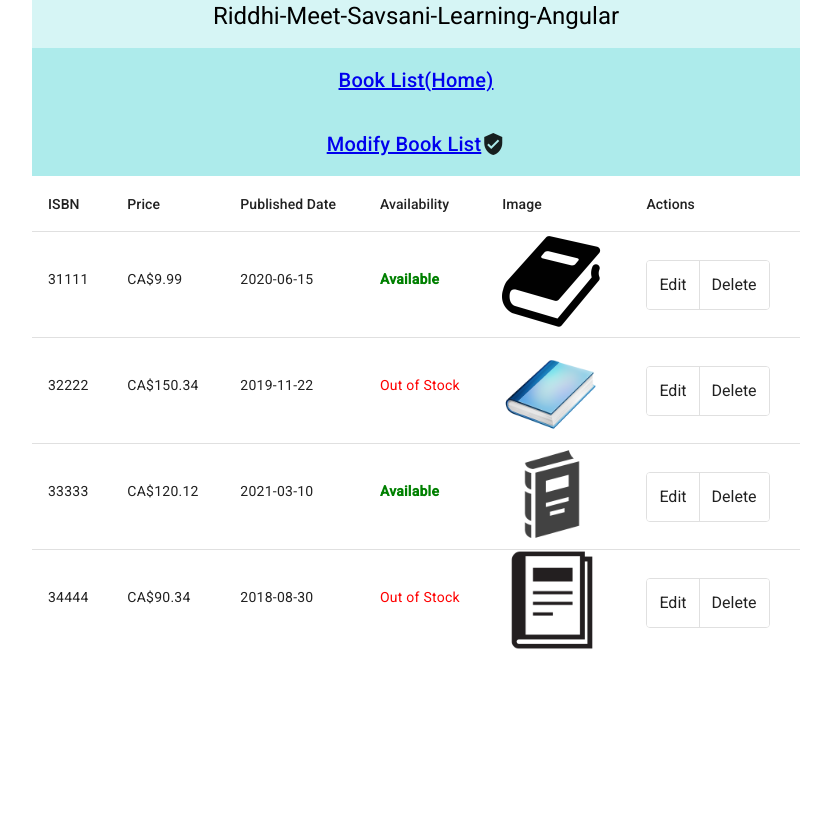
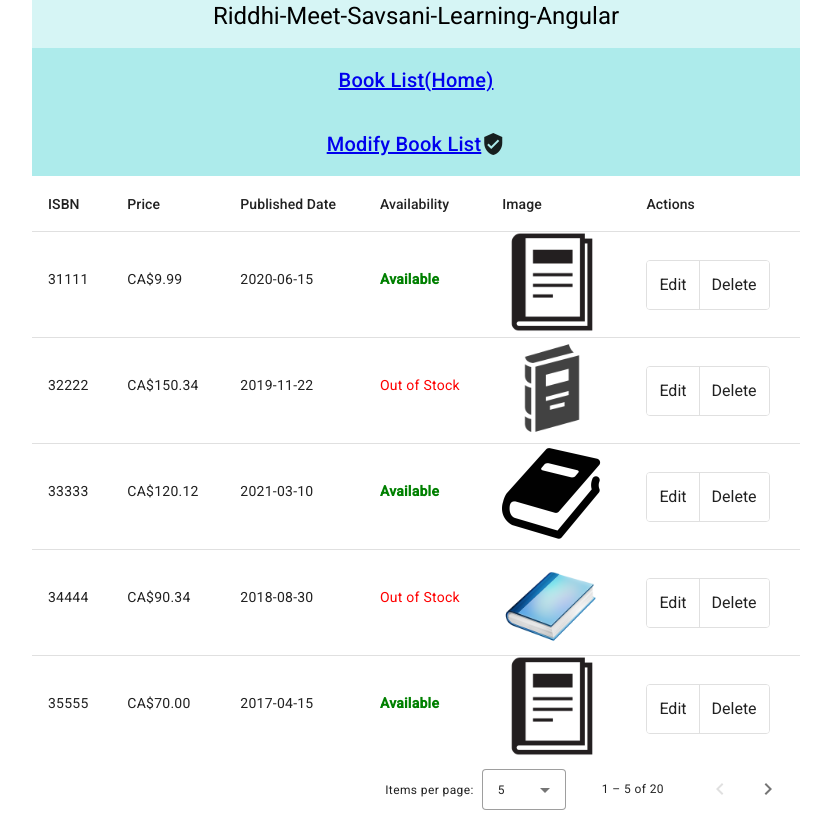
Before and after one commit to RiddhiMeetSavsani/Riddhi_Meet_Savsani_Learning_Angular, an Angular app: page /books in a window 1280 px wide. Shown: the whole page, without its empty margins (224-1055 px from the left). Built offline with nearby package versions, Linux system fonts and the light colour scheme.

Commit message:
paginator implemented in book-list component

```diff
--- a/src/app/book-list/book-list.component.html
+++ b/src/app/book-list/book-list.component.html
@@ -1,5 +1,5 @@
 <div style="overflow-x: auto;">
-  <table mat-table [dataSource]="bookList" class="mat-elevation-z8 custom-table">
+  <table mat-table [dataSource]="dataSource" class="mat-elevation-z8 custom-table">
 
     <!-- ISBN Column -->
     <ng-container matColumnDef="isbn">
@@ -79,3 +79,8 @@
     <tr mat-row *matRowDef="let row; columns: ['isbn', 'price', 'publishedDate', 'availability', 'image', 'actions'];"></tr>
   </table>
 </div>
+<mat-paginator [length]="100"
+               [pageSize]="5"
+               [pageSizeOptions]="[5, 10, 25, 100]"
+               aria-label="Select page">
+</mat-paginator>
--- a/src/app/book-list/book-list.component.ts
+++ b/src/app/book-list/book-list.component.ts
@@ -9,19 +9,23 @@ import {AvailabilityStylePipe} from "../pipes/availability-style.pipe";
 import {HoverHighlightDirective} from "../directives/hover-highlight.directive";
 import {TooltipDirective} from "../directives/tooltip.directive";
 import {MatTable, MatTableModule} from "@angular/material/table";
-import {MatButtonToggle, MatButtonToggleGroup} from "@angular/material/button-toggle";
-
+import {MatButtonToggle, MatButtonToggleGroup, MatButtonToggleModule} from "@angular/material/button-toggle";
+import { MatPaginatorModule} from "@angular/material/paginator";
+import { MatTableDataSource } from '@angular/material/table';
+import { MatPaginator } from '@angular/material/paginator';
+import { ViewChild, AfterViewInit } from '@angular/core';
 @Component({
   selector: 'app-book-list',
   standalone: true,
-  imports: [CommonModule, BookListItemComponent, NgOptimizedImage, RouterLink, BookDescriptionPipe, AvailabilityStylePipe, HoverHighlightDirective, TooltipDirective, MatTableModule, MatButtonToggleGroup, MatButtonToggle], // Import the child component
+  imports: [CommonModule, BookListItemComponent, NgOptimizedImage, RouterLink, BookDescriptionPipe, AvailabilityStylePipe, HoverHighlightDirective, TooltipDirective, MatTableModule, MatButtonToggleGroup, MatButtonToggleModule, MatPaginatorModule],
   templateUrl:'./book-list.component.html',
   styleUrls: ['./book-list.component.css'], // Correct the styleUrls property name
   encapsulation: ViewEncapsulation.None
 })
 export class BookListComponent {
   bookList:Book[]=[];
-
+  dataSource = new MatTableDataSource<Book>();
+  @ViewChild(MatPaginator) paginator!: MatPaginator;
 
   constructor (private bookService: BookService, private router: Router){
     //this constructor is primarily used for dependency injection
@@ -41,10 +45,13 @@ export class BookListComponent {
   ngOnInit() {
     this.refreshBookList(); // Call this method on initialization
   }
+  ngAfterViewInit() {
+    this.dataSource.paginator = this.paginator;
+  }
 
   refreshBookList(): void {
     this.bookService.getBooksObservable().subscribe({
-      next: (data: Book[]) => this.bookList = data,
+      next: (data: Book[]) => {this.bookList = data; this.dataSource.data = data;},
       error: err => console.error("Error fetching Book", err),
       complete: () => console.log("Book data fetch complete!")
     });
@@ -65,8 +72,8 @@ export class BookListComponent {
 
   onDelete(isbn: number):void{
     this.bookService.deleteBook(isbn);
-    this.bookList = this.bookList.filter(book=> book.isbn!==isbn);
-    this.router.navigate(['/books']);
+    this.dataSource.data = this.dataSource.data.filter(book=> book.isbn!==isbn);
+    //this.router.navigate(['/books']);
   }
 
 
--- a/src/app/data/mock-book-data.ts
+++ b/src/app/data/mock-book-data.ts
@@ -1,7 +1,6 @@
-import {Book} from "../models/book";
+import { Book } from "../models/book";
 
-
-export const bookList3:Book[]=[
+export const bookList3: Book[] = [
   {
     title: 'Dune',
     author: "Frank Herbert",
@@ -10,43 +9,216 @@ export const bookList3:Book[]=[
     isbn: 31111,
     price: 9.99,
     availability: true,
-    imageUrl:"../assets/pngimg1.png",
-    publishedDate : new Date(2020, 5, 15)
+    imageUrl: "./assets/pngimg4.png",
+    publishedDate: new Date(2020, 5, 15),
   },
-
   {
     title: '1984',
     author: "George Orwell",
     genre: "Dystopia",
     publishedYear: 2019,
     isbn: 32222,
-    price: 150.3443,
+    price: 150.34,
     availability: false,
-    imageUrl:"../assets/pngimg2.png",
-    publishedDate:new Date(2019, 10, 22)
+    imageUrl: "./assets/pngimg3.png",
+    publishedDate: new Date(2019, 10, 22),
   },
-
   {
     title: 'It',
     author: "Stephen King",
     genre: "Horror",
     publishedYear: 2021,
     isbn: 33333,
-    price: 120.1234,
+    price: 120.12,
     availability: true,
-    imageUrl:"../assets/pngimg3.png",
-    publishedDate: new Date(2021, 2, 10)
+    imageUrl: "./assets/pngimg1.png",
+    publishedDate: new Date(2021, 2, 10),
   },
-
   {
     title: 'Emma',
     author: "Jane Austen",
     genre: "Romance",
     publishedYear: 2018,
     isbn: 34444,
-    price: 90.34343,
+    price: 90.34,
     availability: false,
-    imageUrl:"../assets/pngimg4.png",
-    publishedDate: new Date(2018, 7, 30)
+    imageUrl: "./assets/pngimg2.png",
+    publishedDate: new Date(2018, 7, 30),
+  },
+  {
+    title: 'The Great Gatsby',
+    author: "F. Scott Fitzgerald",
+    genre: "Classic",
+    publishedYear: 2017,
+    isbn: 35555,
+    price: 70.00,
+    availability: true,
+    imageUrl: "./assets/pngimg4.png",
+    publishedDate: new Date(2017, 3, 15),
+  },
+  {
+    title: 'To Kill a Mockingbird',
+    author: "Harper Lee",
+    genre: "Fiction",
+    publishedYear: 2021,
+    isbn: 36666,
+    price: 85.50,
+    availability: true,
+    imageUrl: "./assets/pngimg3.png",
+    publishedDate: new Date(2021, 6, 20),
+  },
+  {
+    title: 'Brave New World',
+    author: "Aldous Huxley",
+    genre: "Sci-Fi",
+    publishedYear: 2020,
+    isbn: 37777,
+    price: 95.75,
+    availability: false,
+    imageUrl: "./assets/pngimg3.png",
+    publishedDate: new Date(2020, 8, 5),
+  },
+  {
+    title: 'The Catcher in the Rye',
+    author: "J.D. Salinger",
+    genre: "Classic",
+    publishedYear: 2018,
+    isbn: 38888,
+    price: 60.20,
+    availability: true,
+    imageUrl: "./assets/pngimg2.png",
+    publishedDate: new Date(2018, 2, 28),
+  },
+  {
+    title: 'Moby Dick',
+    author: "Herman Melville",
+    genre: "Adventure",
+    publishedYear: 2019,
+    isbn: 39999,
+    price: 40.99,
+    availability: false,
+    imageUrl: "./assets/pngimg1.png",
+    publishedDate: new Date(2019, 5, 18),
+  },
+  {
+    title: 'The Hobbit',
+    author: "J.R.R. Tolkien",
+    genre: "Fantasy",
+    publishedYear: 2021,
+    isbn: 40000,
+    price: 110.45,
+    availability: true,
+    imageUrl: "./assets/pngimg3.png",
+    publishedDate: new Date(2021, 11, 10),
+  },
+  {
+    title: 'War and Peace',
+    author: "Leo Tolstoy",
+    genre: "Historical",
+    publishedYear: 2018,
+    isbn: 41111,
+    price: 140.00,
+    availability: false,
+    imageUrl: "./assets/pngimg4.png",
+    publishedDate: new Date(2018, 9, 1),
+  },
+  {
+    title: 'The Odyssey',
+    author: "Homer",
+    genre: "Epic",
+    publishedYear: 2020,
+    isbn: 42222,
+    price: 50.50,
+    availability: true,
+    imageUrl: "./assets/pngimg2.png",
+    publishedDate: new Date(2020, 4, 12),
+  },
+  {
+    title: 'Pride and Prejudice',
+    author: "Jane Austen",
+    genre: "Romance",
+    publishedYear: 2019,
+    isbn: 43333,
+    price: 75.25,
+    availability: true,
+    imageUrl: "./assets/pngimg3.png",
+    publishedDate: new Date(2019, 1, 27),
+  },
+  {
+    title: 'Crime and Punishment',
+    author: "Fyodor Dostoevsky",
+    genre: "Psychological",
+    publishedYear: 2020,
+    isbn: 44444,
+    price: 100.80,
+    availability: false,
+    imageUrl: "./assets/pngimg2.png",
+    publishedDate: new Date(2020, 6, 18),
+  },
+  {
+    title: 'Anna Karenina',
+    author: "Leo Tolstoy",
+    genre: "Romance",
+    publishedYear: 2019,
+    isbn: 45555,
+    price: 85.65,
+    availability: true,
+    imageUrl: "./assets/pngimg1.png",
+    publishedDate: new Date(2019, 3, 22),
+  },
+  {
+    title: 'The Brothers Karamazov',
+    author: "Fyodor Dostoevsky",
+    genre: "Philosophy",
+    publishedYear: 2021,
+    isbn: 46666,
+    price: 130.40,
+    availability: false,
+    imageUrl: "./assets/pngimg4.png",
+    publishedDate: new Date(2021, 7, 8),
+  },
+  {
+    title: 'A Tale of Two Cities',
+    author: "Charles Dickens",
+    genre: "Historical",
+    publishedYear: 2018,
+    isbn: 47777,
+    price: 55.95,
+    availability: true,
+    imageUrl: "./assets/pngimg1.png",
+    publishedDate: new Date(2018, 10, 30),
+  },
+  {
+    title: 'The Picture of Dorian Gray',
+    author: "Oscar Wilde",
+    genre: "Fiction",
+    publishedYear: 2020,
+    isbn: 48888,
+    price: 65.50,
+    availability: true,
+    imageUrl: "./assets/pngimg2.png",
+    publishedDate: new Date(2020, 1, 15),
+  },
+  {
+    title: 'Great Expectations',
+    author: "Charles Dickens",
+    genre: "Classic",
+    publishedYear: 2019,
+    isbn: 49999,
+    price: 95.80,
+    availability: false,
+    imageUrl: "./assets/pngimg4.png",
+    publishedDate: new Date(2019, 12, 1),
+  },
+  {
+    title: 'Les Misérables',
+    author: "Victor Hugo",
+    genre: "Historical",
+    publishedYear: 2021,
+    isbn: 50000,
+    price: 145.99,
+    availability: true,
+    imageUrl: "./assets/pngimg4.png",
+    publishedDate: new Date(2021, 9, 14),
   },
 ];
```
